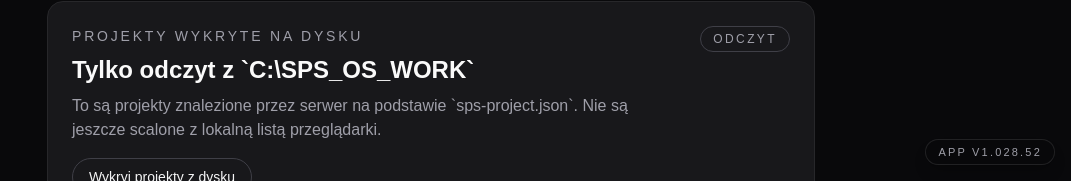
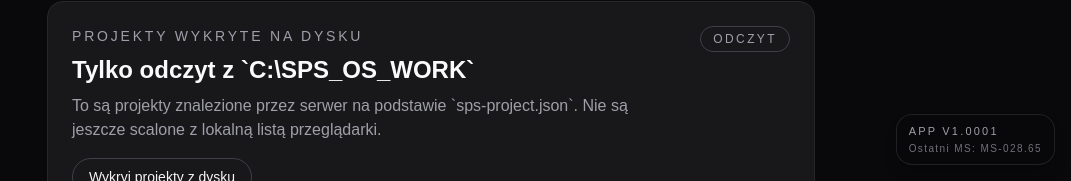
Before and after one commit to Rgronski/soft-premium-system, a Next.js app: page /projects in a window 1280 px wide. Shown: the part 619-800 px from the top of the page, without its empty margins (209-1280 px from the left). Built offline with nearby package versions, Linux system fonts and the light colour scheme.

Commit message:
docs: publish MS-028.65 linear app version policy (v1.0001)

```diff
--- a/src/components/app-version-badge.tsx
+++ b/src/components/app-version-badge.tsx
@@ -1,9 +1,12 @@
-import { APP_VERSION_LABEL } from "@/lib/app-version";
+import { APP_VERSION_LABEL, LAST_PUBLISHED_MS_LABEL } from "@/lib/app-version";
 
 export function AppVersionBadge() {
   return (
-    <div className="pointer-events-none fixed bottom-4 right-4 z-50 rounded-full border border-zinc-800/80 bg-zinc-950/90 px-3 py-1 text-[11px] font-medium uppercase tracking-[0.2em] text-zinc-400 shadow-lg shadow-black/20 backdrop-blur">
-      {APP_VERSION_LABEL}
+    <div className="pointer-events-none fixed bottom-4 right-4 z-50 flex flex-col gap-0.5 rounded-2xl border border-zinc-800/80 bg-zinc-950/90 px-3 py-2 text-[11px] font-medium tracking-[0.2em] text-zinc-400 shadow-lg shadow-black/20 backdrop-blur">
+      <span className="uppercase">{APP_VERSION_LABEL}</span>
+      <span className="text-[10px] tracking-[0.14em] text-zinc-500">
+        {LAST_PUBLISHED_MS_LABEL}
+      </span>
     </div>
   );
 }
--- a/src/lib/app-version.ts
+++ b/src/lib/app-version.ts
@@ -1,3 +1,5 @@
-export const APP_VERSION = "1.028.52";
+export const APP_VERSION = "1.0001";
+export const LAST_PUBLISHED_MS = "MS-028.65";
 
 export const APP_VERSION_LABEL = `APP v${APP_VERSION}`;
+export const LAST_PUBLISHED_MS_LABEL = `Ostatni MS: ${LAST_PUBLISHED_MS}`;
```
Also changed, not shown: 6 other files (tests, documents, lock files or other folders).
